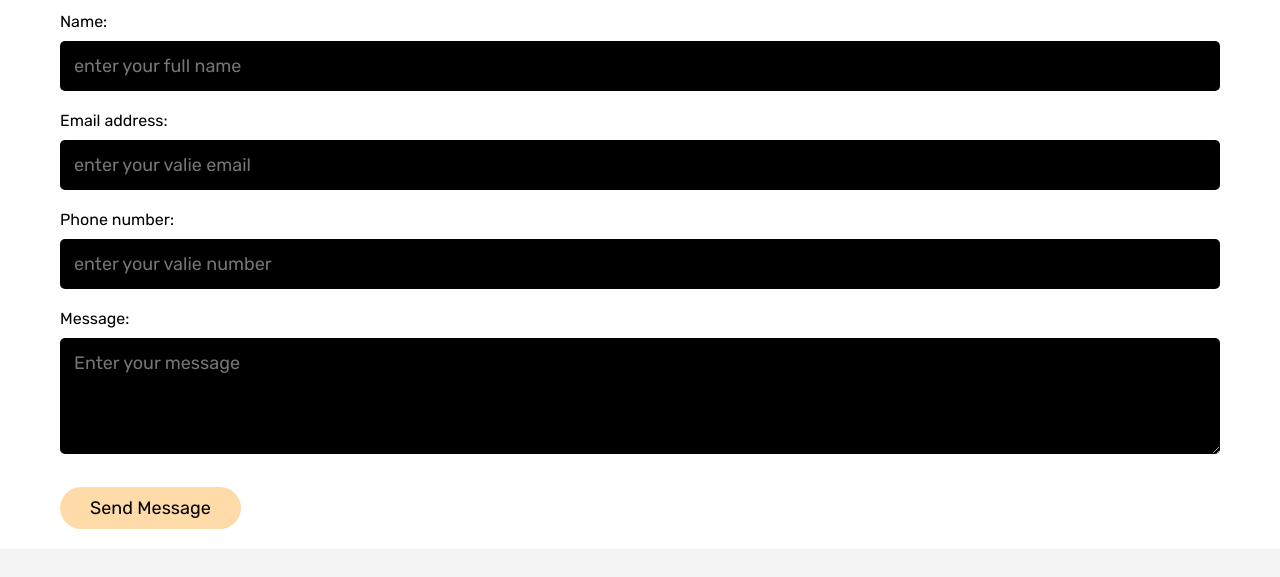
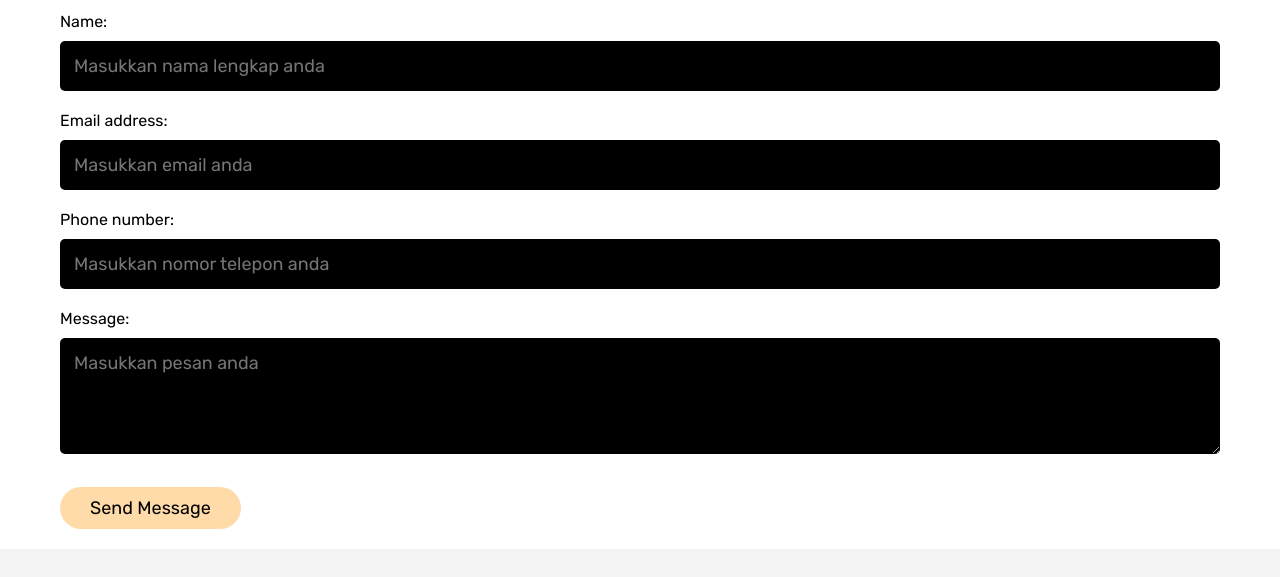
Before and after one commit to Kampus-Merdeka-Software-Engineering/FE-Jayapura-11, a plain HTML site: page contact.html in a window 1280 px wide. Shown: the part 185-762 px from the top of the page. Drawn offline with nearby package versions, Linux system fonts and the light colour scheme.

Commit message:
finishing front-end eduvenu

```diff
--- a/contact.html
+++ b/contact.html
@@ -59,7 +59,7 @@
           <input
             type="text"
             required
-            placeholder="enter your full name"
+            placeholder="Masukkan nama lengkap anda"
             maxlength="50"
             name="name"
             class="box"
@@ -69,7 +69,7 @@
           <input
             type="email"
             required
-            placeholder="enter your valie email"
+            placeholder="Masukkan email anda"
             maxlength="50"
             name="email"
             class="box"
@@ -79,7 +79,7 @@
           <input
             type="phone"
             required
-            placeholder="enter your valie number"
+            placeholder="Masukkan nomor telepon anda"
             max="12"
             min="0"
             name="phone"
@@ -91,7 +91,7 @@
           <!-- Ini adalah input message yang ditambahkan -->
           <textarea
             required
-            placeholder="Enter your message"
+            placeholder="Masukkan pesan anda"
             name="message"
             class="box"
             rows="4"
```
Also changed, not shown: index.html (+9 -5 lines).
